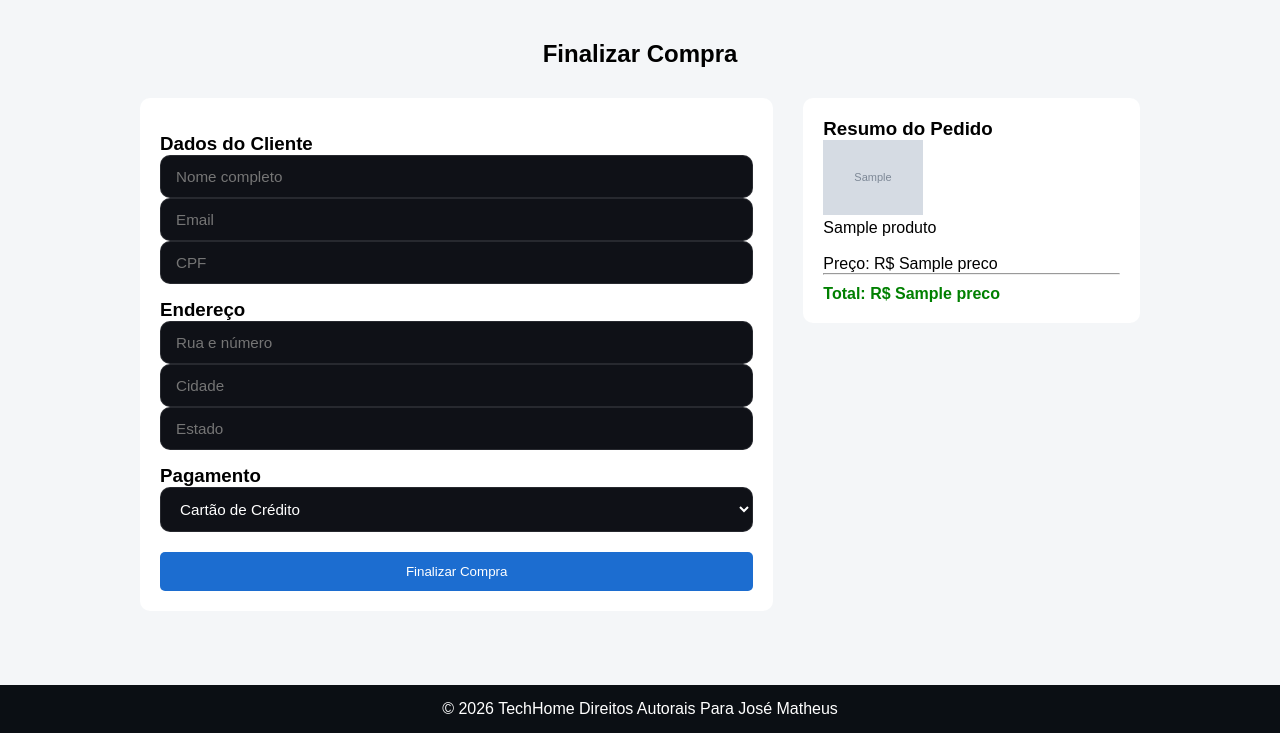
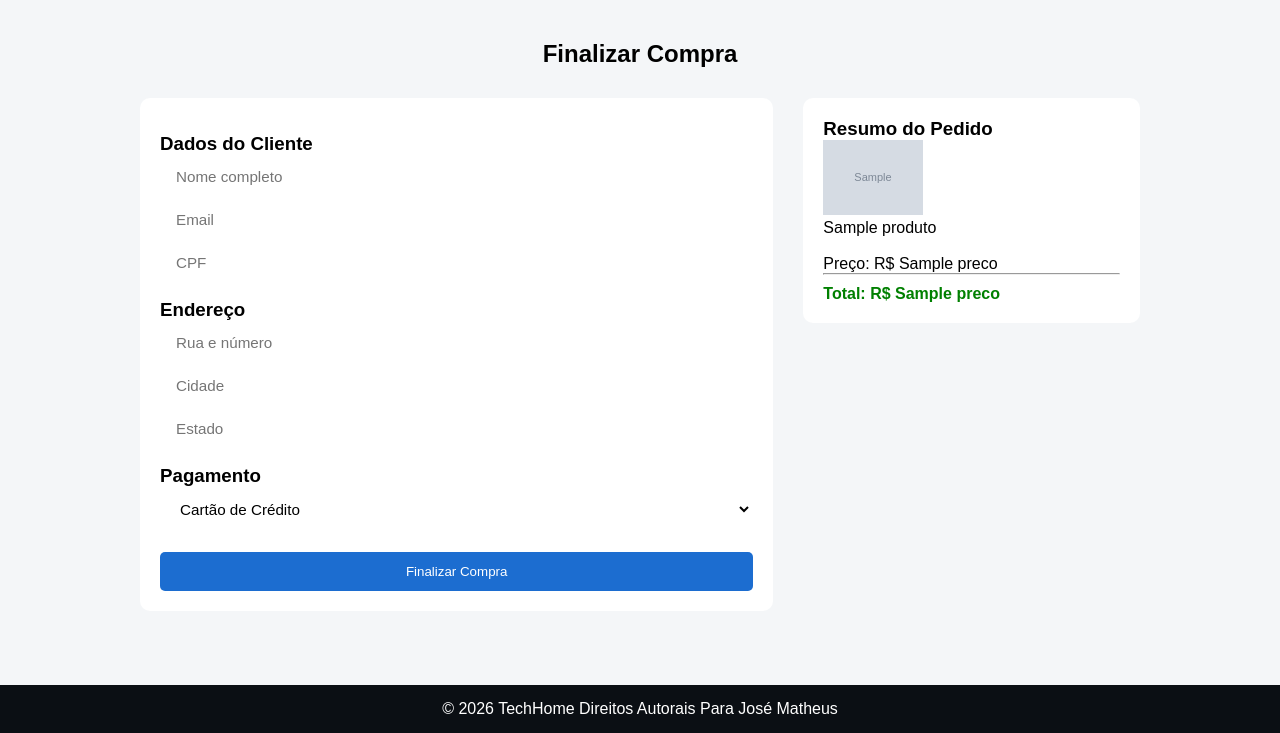
Before and after one commit to Luiz-Otavio15/Projeto2Estagio, a Django app: template Projeto/AppTechHome/templates/Tela5Pagamento.html in a window 1280 px wide. Shown: the part 67-800 px from the top of the page. Run offline with Django 3.2, Linux system fonts and the light colour scheme; the template is opened without the code that fills it: most values are stand-ins (such as "Sample title", 1, 10 or a date in 2020); grey boxes marked "Sample" are stand-in pictures.

Commit message:
Atualização sobre tela de finalização de pagamento

```diff
--- a/Projeto/AppTechHome/static/css/Tela5_Pagamento.css
+++ b/Projeto/AppTechHome/static/css/Tela5_Pagamento.css
@@ -75,11 +75,11 @@ body {
 
 .form-pagamento input,.form-pagamento select {
   width: 100%;
-  background: #0f1117;
+  background: #ffffff;
   border: 1px solid rgba(255, 255, 255, 0.1);
   padding: 12px 15px;
   border-radius: 10px;
-  color: white;
+  color: rgb(0, 0, 0);
   font-size: 0.95rem;
   outline: none;
   transition: border-color 0.2s;
```
Also changed, not shown: Projeto/media/fotos_produto/D_NQ_NP_783969-MLA74808088881_022024-O.webp (added), 1 other file.
